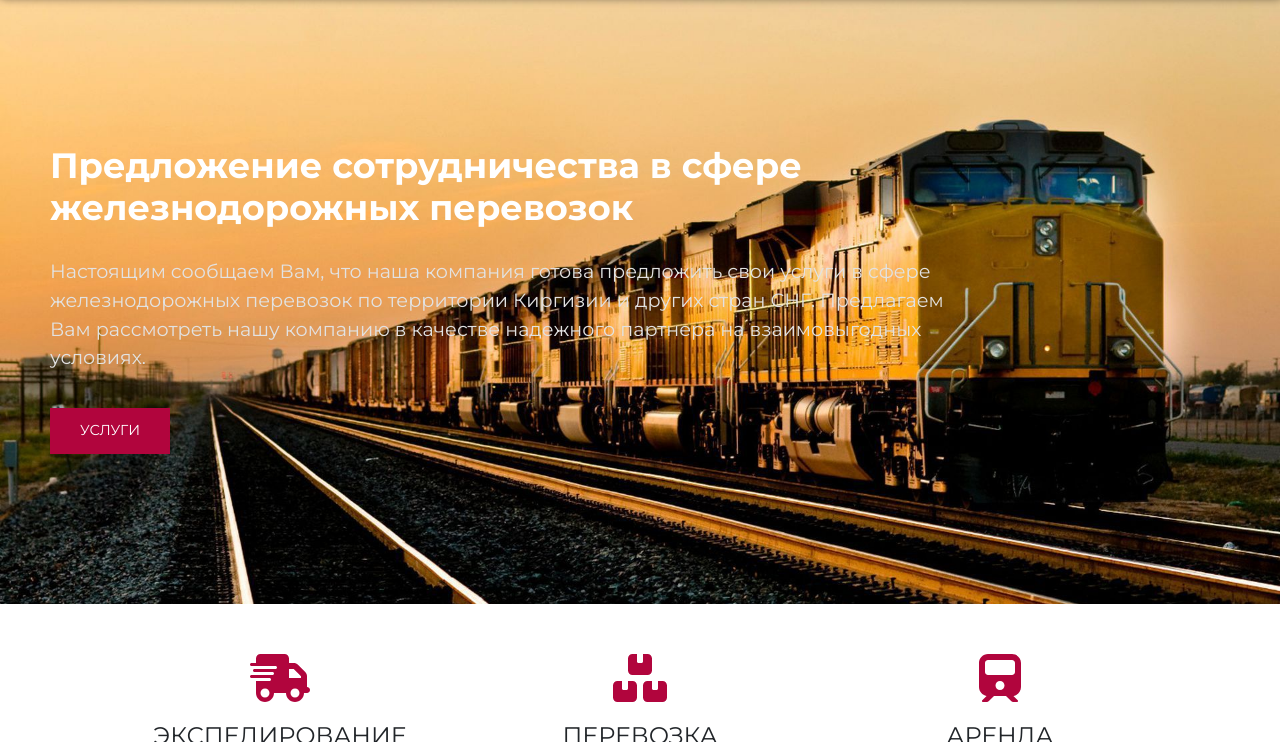
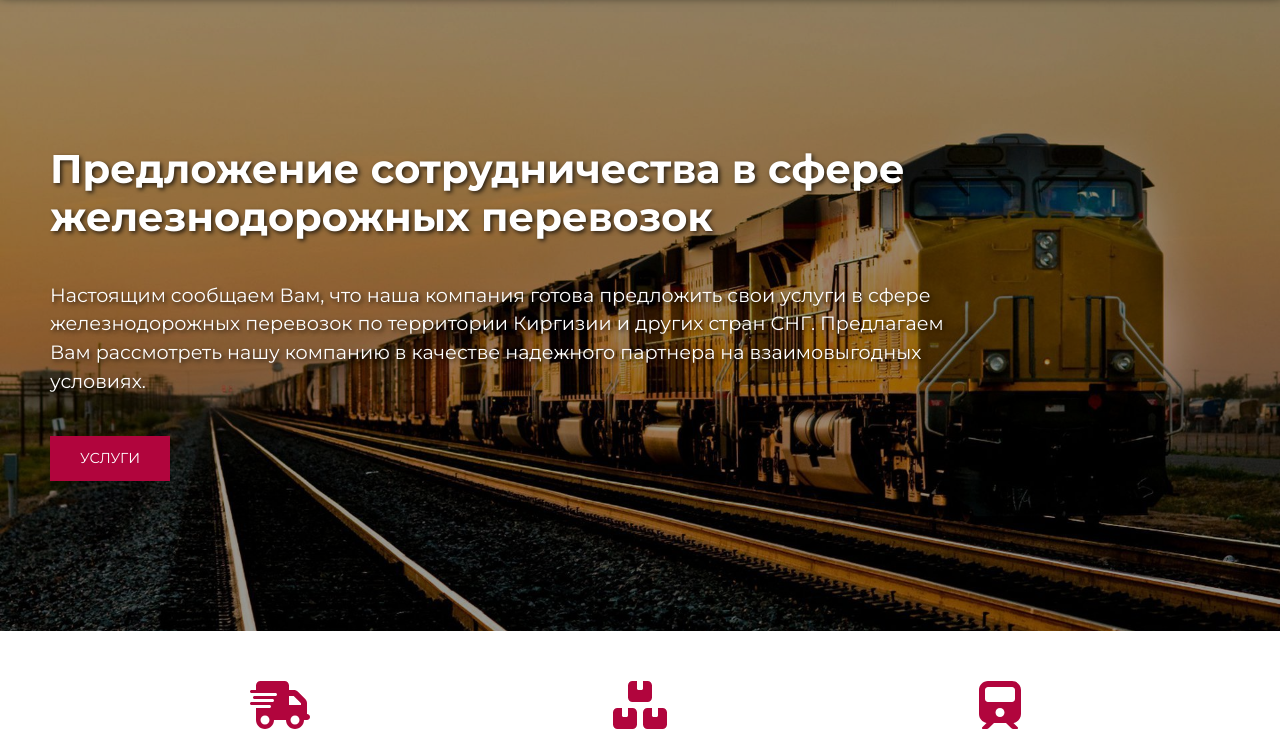
Before and after one commit to Khalilov07/Rail-Inter, a plain HTML site: page index.html in a window 1280 px wide. Shown: the part 128-870 px from the top of the page. Drawn offline with nearby package versions, Linux system fonts and the light colour scheme.

Commit message:
debug home page

```diff
--- a/index.html
+++ b/index.html
@@ -107,12 +107,13 @@
                 <h1 class="greeting__title">
                     Предложение сотрудничества в сфере железнодорожных перевозок
                 </h1>
+                <div class="greeting__line"></div>
                 <p class="greeting__descr">
                     Настоящим сообщаем Вам, что наша компания готова предложить свои услуги в сфере железнодорожных
                     перевозок по территории Киргизии и других стран СНГ. Предлагаем Вам рассмотреть нашу компанию в
                     качестве надежного партнера на взаимовыгодных условиях.
                 </p>
-                <a class="greeting__btn" href="./src/pages/services.html">
+                <a class="greeting__btn" href="#services">
                     Услуги
                 </a>
             </div>
@@ -157,7 +158,7 @@
             </div>
         </section>
 
-        <section class="services">
+        <section class="services" id="services">
             <h2>ПЕРЕВОЗКА</h2>
             <div class="services__line"></div>
             <p>Успешный многолетний опыт организации грузовых перевозок различной степени сложности.</p>
--- a/src/styles/index.css
+++ b/src/styles/index.css
@@ -1,6 +1,6 @@
 .greeting {
-  background: url("/src/images/home/FirstSection.jpg") no-repeat center
-    center/cover; /* Замените на путь к вашему фоновому изображению */
+  background: linear-gradient(rgba(0, 0, 0, 0.4), rgba(0, 0, 0, 0.4)),
+    url("/src/images/home/FirstSection.jpg") center/cover;
   padding: 100px 0;
   color: #fff;
   text-align: center;
@@ -15,25 +15,38 @@
 
 .greeting__wrapper {
   display: flex;
+  z-index: 100;
+  position: relative;
   flex-direction: column;
   align-items: flex-start; /* Выравнивание по левой стороне */
   padding: 50px;
   text-align: left;
-  gap: 20px;
   max-width: 80%; /* Ограничение ширины блока */
   position: relative;
   left: 0;
 }
 
 .greeting__title {
-  font-size: 2.2em;
+  font-size: 2.5em;
   color: #fff;
+  margin: 0;
+  text-shadow: 2px 2px 4px rgba(0, 0, 0, 0.7); /* Тень для улучшения контраста */
   font-weight: bold;
 }
 
+/* .greeting__line {
+  height: 2px;
+  width: 10%;
+  background: #b1053ec3;
+} */
+
 .greeting__descr {
   font-size: 1.2em;
-  color: #e2e2e2;
+  color: #ffffff;
+  font-weight: 400;
+  text-shadow: 2px 2px 4px rgba(0, 0, 0, 0.7); /* Тень для улучшения контраста */
+  margin: 0;
+  padding: 40px 0;
 }
 
 .greeting__btn {
--- a/src/styles/style.css
+++ b/src/styles/style.css
@@ -127,7 +127,7 @@
 /* Стили для ссылки при наведении */
 
 .header__logo {
-  width: 150px;
+  width: 170px;
 }
 
 .navbar-nav {
```
